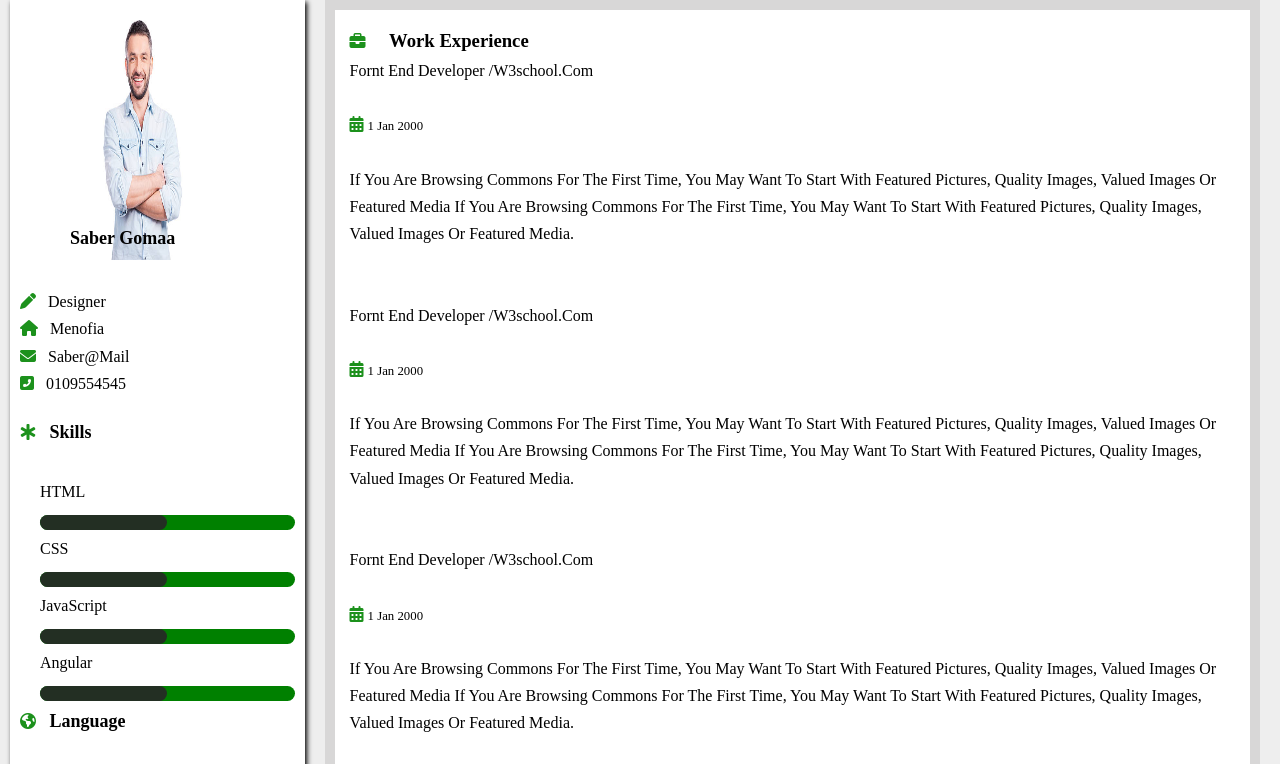
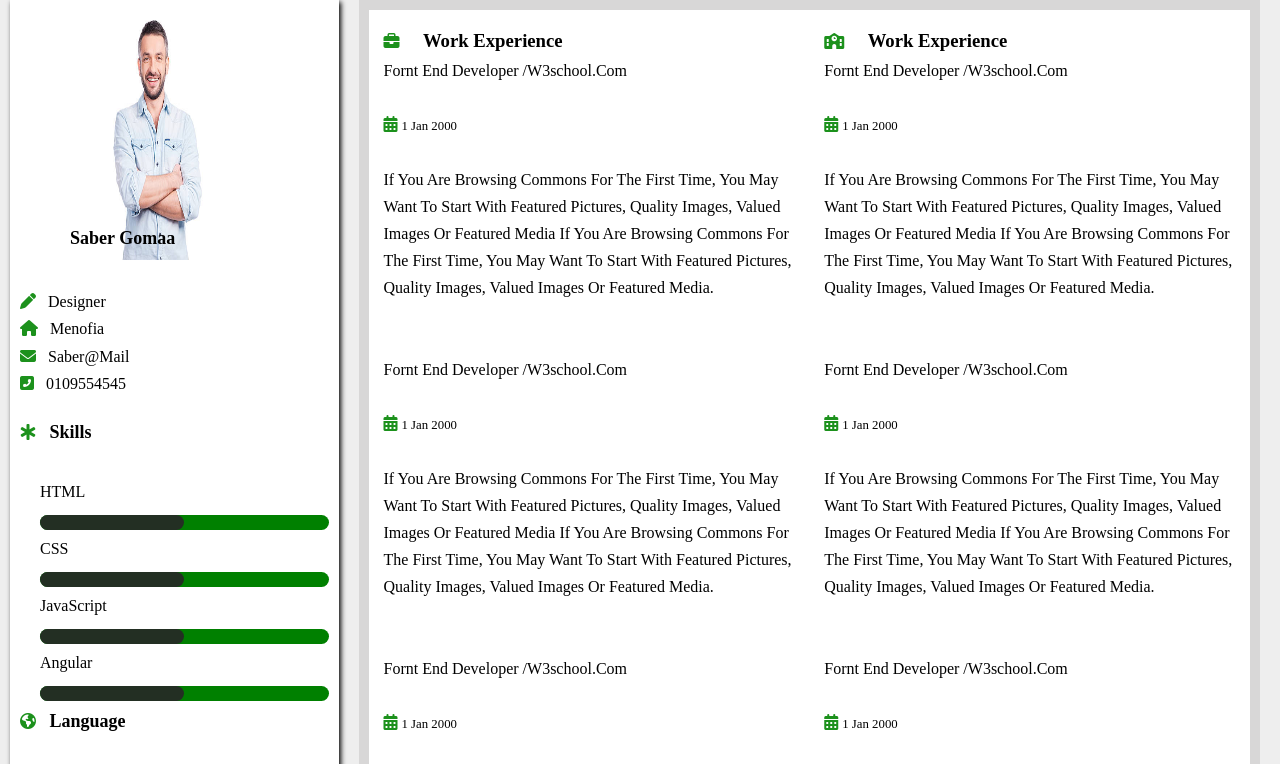
Before and after one commit to SaberGomaa/software-engineering-task2, a plain HTML site: page index.html in a window 1280 px wide. Shown: the top 764 px of the page. Drawn offline with Linux system fonts and the light colour scheme.

Commit message:
media query

```diff
--- a/css/style.css
+++ b/css/style.css
@@ -5,12 +5,43 @@
 }
 .container
 {
-    display: flex;
     background-color:#eee;
 }
+/* Small */
+@media (min-width: 768px) {
+
+    .left {
+      width: 100%;
+    }
+    .right{
+      text-align: center;
+    }
+}
+  /* Medium */
+  @media (min-width: 992px)
+   {
+    .left {
+      width: 45%;
+    }
+    .right{
+        width: 55%;
+        text-align: center;
+        display: flex;
+      }
+  }
+  /* Large */
+  @media (min-width: 1199px) {
+    .container
+    {
+        display: flex;
+    }
+    .left {
+      width: 35%;
+    }
+  }
+
 .container .left
 {
-    width: 30%;
     margin-left:10px;
     padding: 10px;
     background-color: white;
@@ -120,7 +151,7 @@ li::after
     margin: 0 20px;
     width: 100%;
     padding: 10px;
-
+    text-align: left;
 }
 .right .top ,.bottom
 {
```
